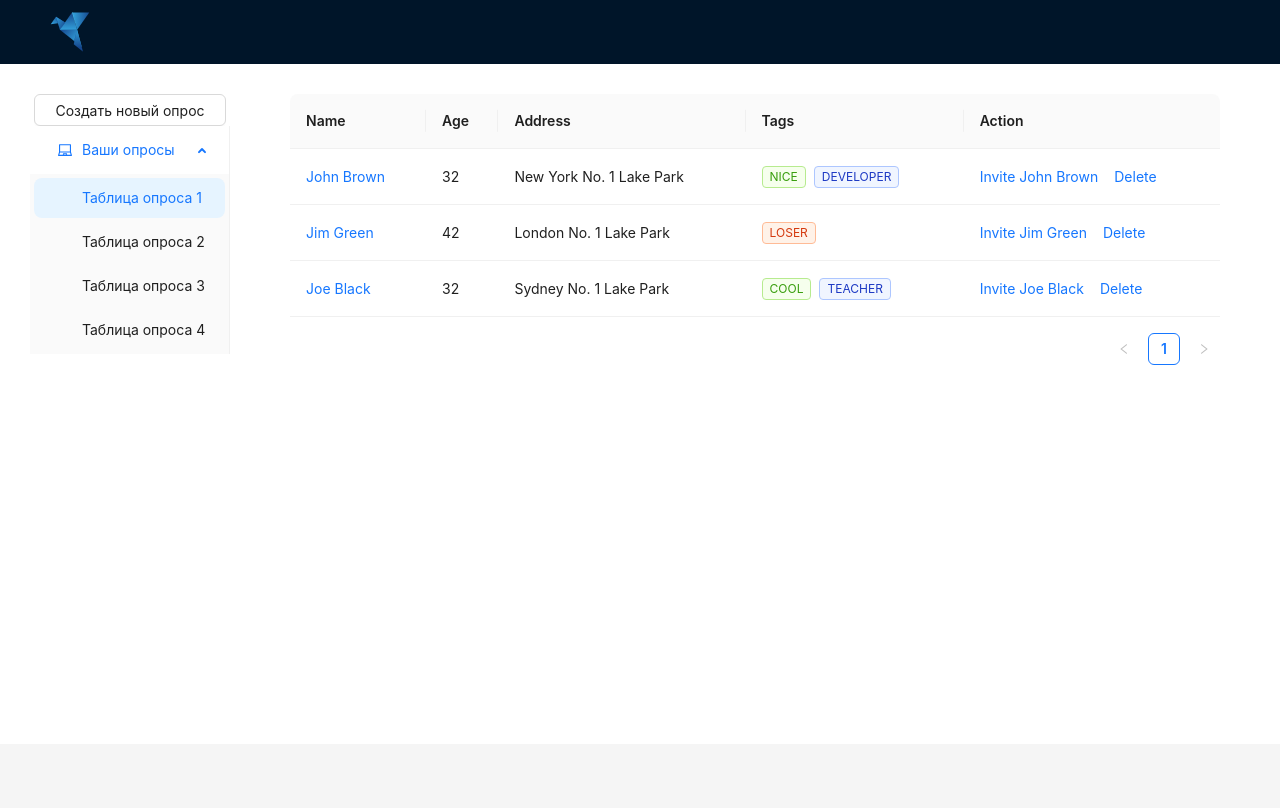
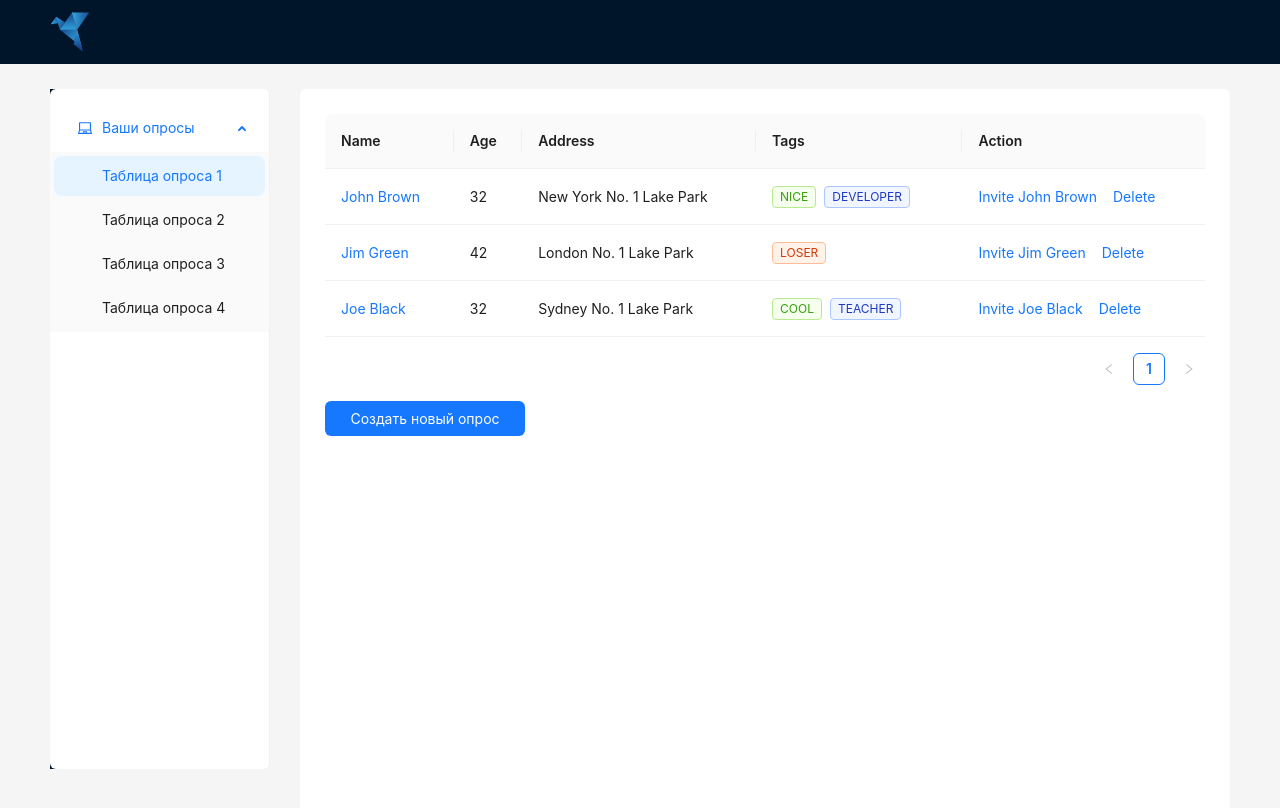
Before and after one commit to DzianisBoika/Survey_app, a React (Create React App) app: page / in a window 1280 px wide. Shown: the top 808 px of the page. Built offline with nearby package versions, Linux system fonts and the light colour scheme.

Commit message:
fix новые изменения

```diff
--- a/src/App.tsx
+++ b/src/App.tsx
@@ -1,4 +1,5 @@
 import React from 'react';
+import { Routes, Route, Link } from 'react-router-dom';
 import HeaderApp from './Layouts/Header.tsx';
 import ContentApp from './Layouts/Content.tsx';
 import SiderApp from './Layouts/Sider.tsx';
@@ -9,12 +10,15 @@ import FooterApp from './Layouts/Footer.tsx';
 const App: React.FC = () => {
   return (
     <>
-      <HeaderApp />
-      <div className={stylesheet.siderContent}>
-        <SiderApp />
-        <ContentApp />
-      </div>
-      <FooterApp />
+
+
+        <HeaderApp />
+        <div className={stylesheet.siderContent}>
+          <SiderApp />
+          <ContentApp  />
+        </div>
+
+
     </>
   );
 };
--- a/src/Assets/Styles/Content.module.scss
+++ b/src/Assets/Styles/Content.module.scss
@@ -1,5 +1,19 @@
 .container {
-    min-height: calc(100vh - 180px);
-    padding: 30px 60px;
+
+    padding: 25px 50px 25px 25px;
     width: 100%;
+    background-color: #f5f5f5;
 }
+
+.content {
+    background-color: #fff;
+    padding: 25px;
+    border-radius: 6px;
+    min-height: calc(100vh - 120px);
+}
+
+.button {
+    width: 200px;
+    height: 35px;
+    box-shadow: none;
+}
--- a/src/Assets/Styles/Header.module.scss
+++ b/src/Assets/Styles/Header.module.scss
@@ -1,4 +1,4 @@
-Header {
+.header {
     position: sticky;
     padding-top: 0px;
     z-index: 1;
--- a/src/Assets/Styles/Sider.module.scss
+++ b/src/Assets/Styles/Sider.module.scss
@@ -6,9 +6,15 @@
     align-items: center;
     align-content: center;
 
-    padding: 30px 0 0px 30px;
+    background-color: #f5f5f5;
+    padding: 25px 25px 25px 50px;
 }
 
-.button {
-    width: 80px;
+
+
+.menu {
+    border-radius: 6px;
+    min-height: calc(100vh - 120px);
+    width: 220px;
+    padding: 15px 0;
 }
--- a/src/Layouts/Content.tsx
+++ b/src/Layouts/Content.tsx
@@ -1,5 +1,5 @@
 import React from 'react';
-import { Layout } from 'antd';
+import { Button, Layout } from 'antd';
 import stylesheet from '../Assets/Styles/Content.module.scss';
 import TableApp from './Table.tsx';
 import SurveyForm from './SurveyForm.tsx';
@@ -8,13 +8,16 @@ const { Content } = Layout;
 
 const ContentApp: React.FC = () => {
   return (
+
     <div className={stylesheet.container}>
-      <Content>
+
+      <Content className={stylesheet.content}>
         <TableApp />
-
+        <Button type="primary" className={stylesheet.button} >Создать новый опрос</Button>
       </Content>
 
-    </div>
+      </div>
+
   );
 };
 
--- a/src/Layouts/Header.tsx
+++ b/src/Layouts/Header.tsx
@@ -10,7 +10,7 @@ const { Header } = Layout;
 
 const HeaderApp: React.FC = () => {
     return (
-        <Header className={stylesheet.Header}>
+        <Header className={stylesheet.header}>
             <div className={stylesheet.container}>
                 <img src={Logo} alt="Logo"  height={40} />
             </div>
--- a/src/Layouts/Sider.tsx
+++ b/src/Layouts/Sider.tsx
@@ -8,7 +8,6 @@ const { Sider } = Layout;
 const items2 = [LaptopOutlined].map(
     (icon, index) => {
     const key = String(index + 1);
-
         return {
             key: `sub${key}`,
             icon: React.createElement(icon),
@@ -23,22 +22,24 @@ const items2 = [LaptopOutlined].map(
         }),
     };
     },
+
 );
 
 const SiderApp: React.FC = () => {
     return (
+
             <div className={stylesheet.container}>
-            <Button style={{ width: '96%' }}>Создать новый опрос</Button>
-                <Sider>
-                    <Menu
+                <Sider >
+                    <Menu className={stylesheet.menu}
                         mode="inline"
                         defaultSelectedKeys={['1']}
                         defaultOpenKeys={['sub1']}
-                        style={{ height: '100%' }}
+
                         items={items2}
                     />
                 </Sider>
             </div>
+
     );
 };
 
--- a/src/index.js
+++ b/src/index.js
@@ -11,7 +11,6 @@ root.render(
     <BrowserRouter>
       <App />
     </BrowserRouter>
-
   </React.StrictMode>
 );
 
```
Lines whose indentation alone changed are shown as unchanged.
